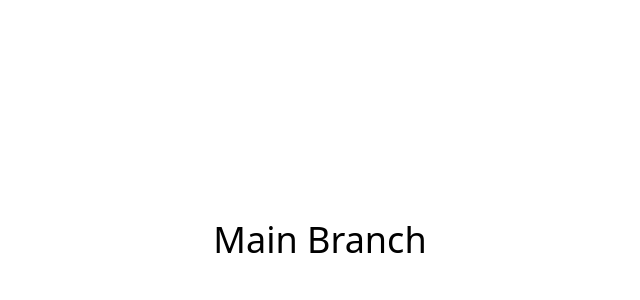
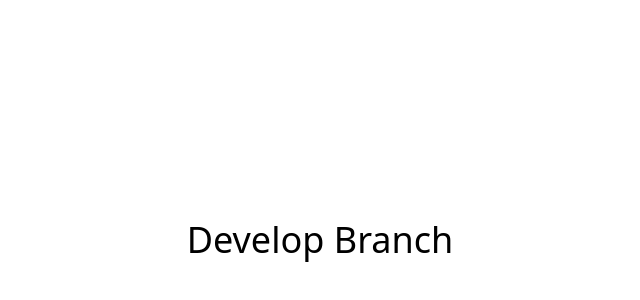
Before and after one commit to ElenaPavluchuk/simple-balance-frontend, a React (Vite) app: page / in a window 1280 px wide. Shown: the part 160-460 px from the top of the page, without its empty margins (320-960 px from the left). Built offline with nearby package versions, Linux system fonts and the light colour scheme.

Commit message:
create develops branch

```diff
--- a/src/App.jsx
+++ b/src/App.jsx
@@ -4,7 +4,7 @@ function App() {
   return (
     <>
       <h1 className="w-full h-screen flex items-center justify-center text-4xl">
-        Main Branch
+        Develop Branch
       </h1>
     </>
   );
```
